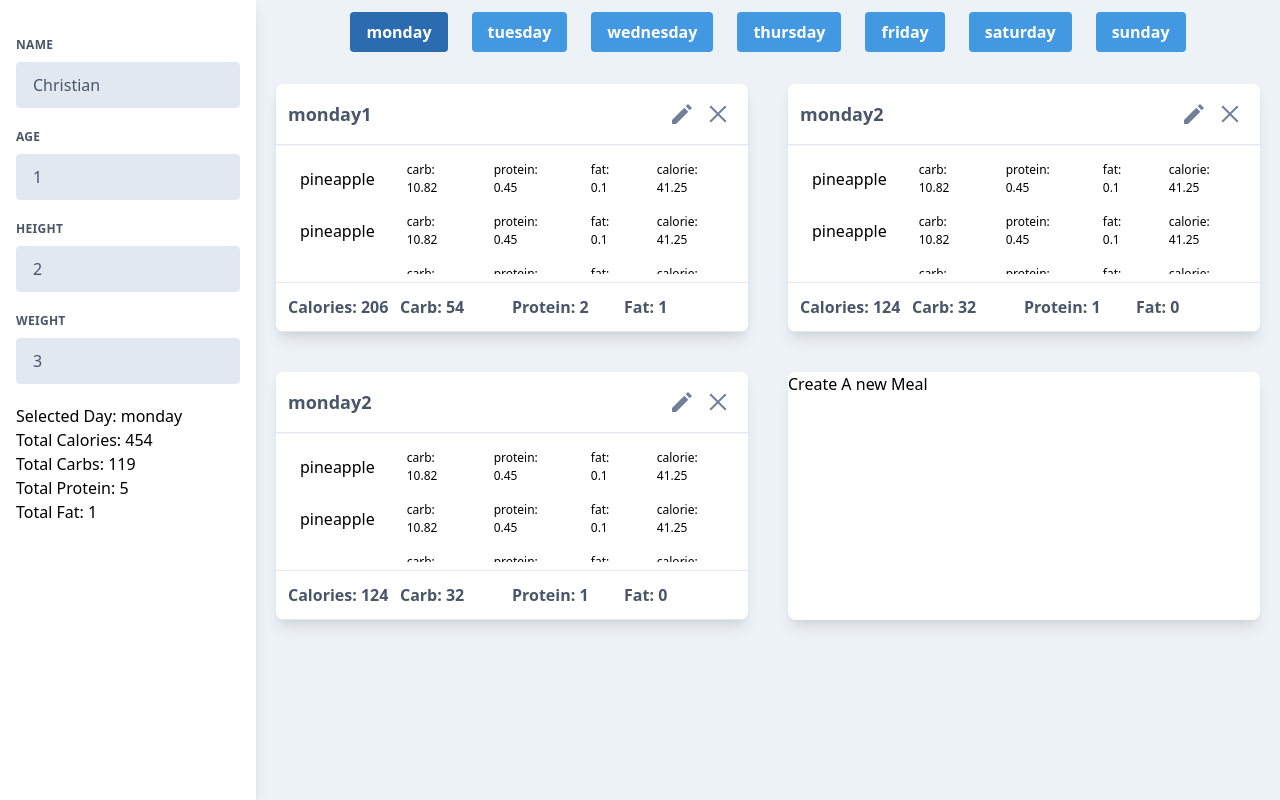
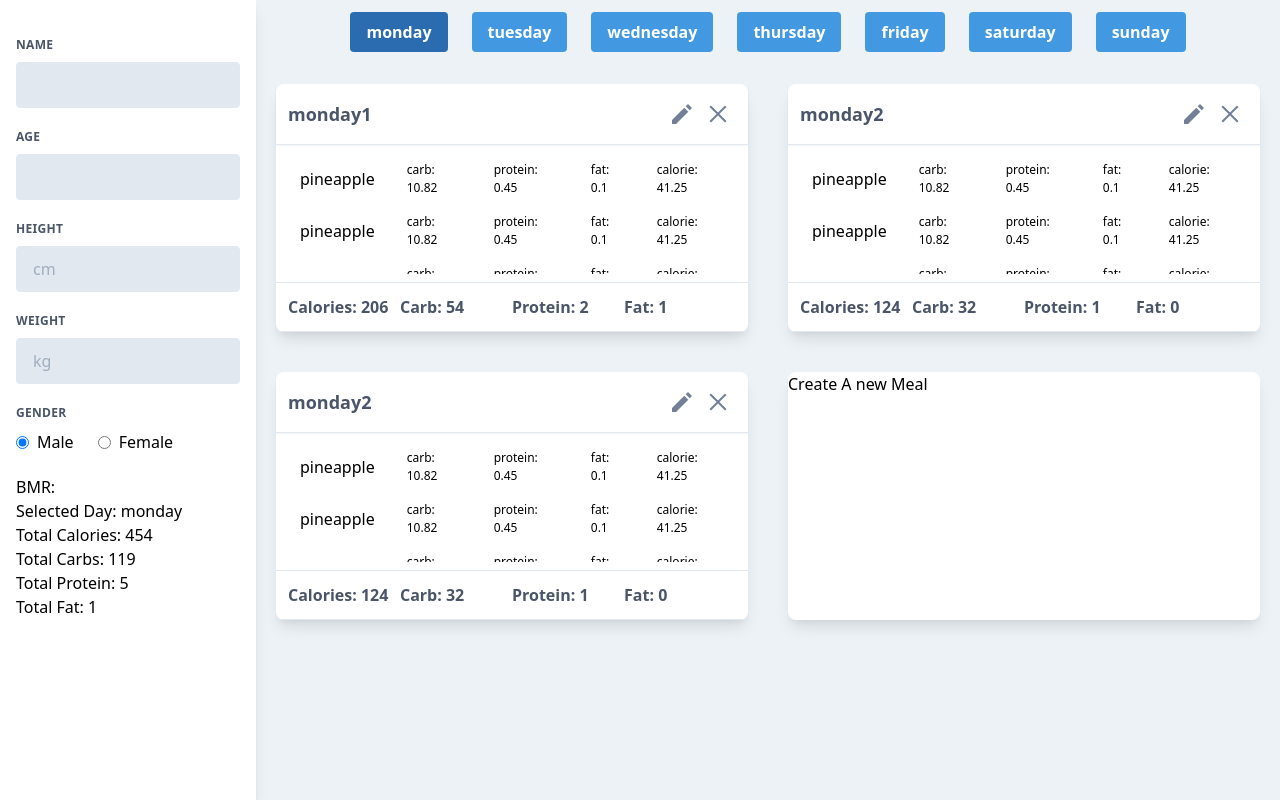
Before and after one commit to christianromarserad/big-calorie, a React (Create React App) app: page / in a window 1280 px wide. Built offline with nearby package versions, Linux system fonts and the light colour scheme; no server answers.

Commit message:
Added user gender and BMR calculation

```diff
--- a/src/components/User/UserSideBar.js
+++ b/src/components/User/UserSideBar.js
@@ -2,9 +2,12 @@ import React from 'react';
 import { bindActionCreators } from 'redux';
 import { connect } from 'react-redux';
 import { updateTextFieldActionCreator } from '../../store/UserReducer';
-import { getTotal } from '../../utils/Nutrients'
+import {
+    getTotal,
+    getBMR
+} from '../../utils/Nutrients'
 
-function UserSideBar({ name, age, height, weight, selectedDay, updateTextFieldActionCreator, days }) {
+function UserSideBar({ name, age, height, weight, gender, selectedDay, updateTextFieldActionCreator, days }) {
     const getDayTotalCalories = () => {
         let allFoods = days[selectedDay].map((meal) => (meal.foods.map((food) => (food.calorie)))).flat();
         console.log(allFoods);
@@ -66,6 +69,33 @@ function UserSideBar({ name, age, height, weight, selectedDay, updateTextFieldAc
                     onChange={updateTextFieldActionCreator} />
             </div>
 
+            <div class="w-full my-5">
+                <label class="block uppercase tracking-wide text-gray-700 text-xs font-bold mb-2" for="weight">
+                    Gender
+                </label>
+                <div class="mt-2">
+                    <label class="inline-flex items-center">
+                        <input
+                            type="radio"
+                            name="gender"
+                            value="male"
+                            onChange={updateTextFieldActionCreator}
+                            checked={gender === "male"} />
+                        <span class="ml-2">Male</span>
+                    </label>
+                    <label class="inline-flex items-center ml-6">
+                        <input
+                            type="radio"
+                            name="gender"
+                            value="female"
+                            onChange={updateTextFieldActionCreator}
+                            checked={gender === "female"} />
+                        <span class="ml-2">Female</span>
+                    </label>
+                </div>
+            </div>
+
+            <div>BMR: {getBMR(age, height, weight, gender)}</div>
             <div>Selected Day: {selectedDay}</div>
             <div>Total Calories: {getTotal(days[selectedDay].map((meal) => (meal.foods.map((food) => (food.calorie)))).flat())}</div>
             <div>Total Carbs: {getTotal(days[selectedDay].map((meal) => (meal.foods.map((food) => (food.carb)))).flat())}</div>
--- a/src/store/UserReducer.js
+++ b/src/store/UserReducer.js
@@ -2,10 +2,11 @@
 const updateTextFieldType = "UPDATE_TEXT_FIELD_TYPE";
 
 const initialState = {
-    name: 'Christian',
-    age: 1,
-    height: 2,
-    weight: 3
+    name: null,
+    age: null,
+    height: null,
+    weight: null,
+    gender: 'male'
 }
 
 export function updateTextFieldActionCreator(event) {
--- a/src/utils/Nutrients.js
+++ b/src/utils/Nutrients.js
@@ -2,3 +2,15 @@ export const getTotal = (values) => {
     let total = values.reduce((accumulator, currentValue) => (accumulator + currentValue), 0);
     return Math.round(total);
 }
+
+// Formula: https://www.thecalculatorsite.com/articles/health/bmr-formula.php
+export const getBMR = (age, height, weight, gender) => {
+    if (age && height && weight && gender) {
+        if (gender === "male") {
+            return 66.47 + (13.75 * weight) + (5.003 * height) - (6.755 * age);
+        }
+        else {
+            return 655.1 + (9.563 * weight) + (1.85 * height) - (4.676 * age);
+        }
+    }
+}
```
